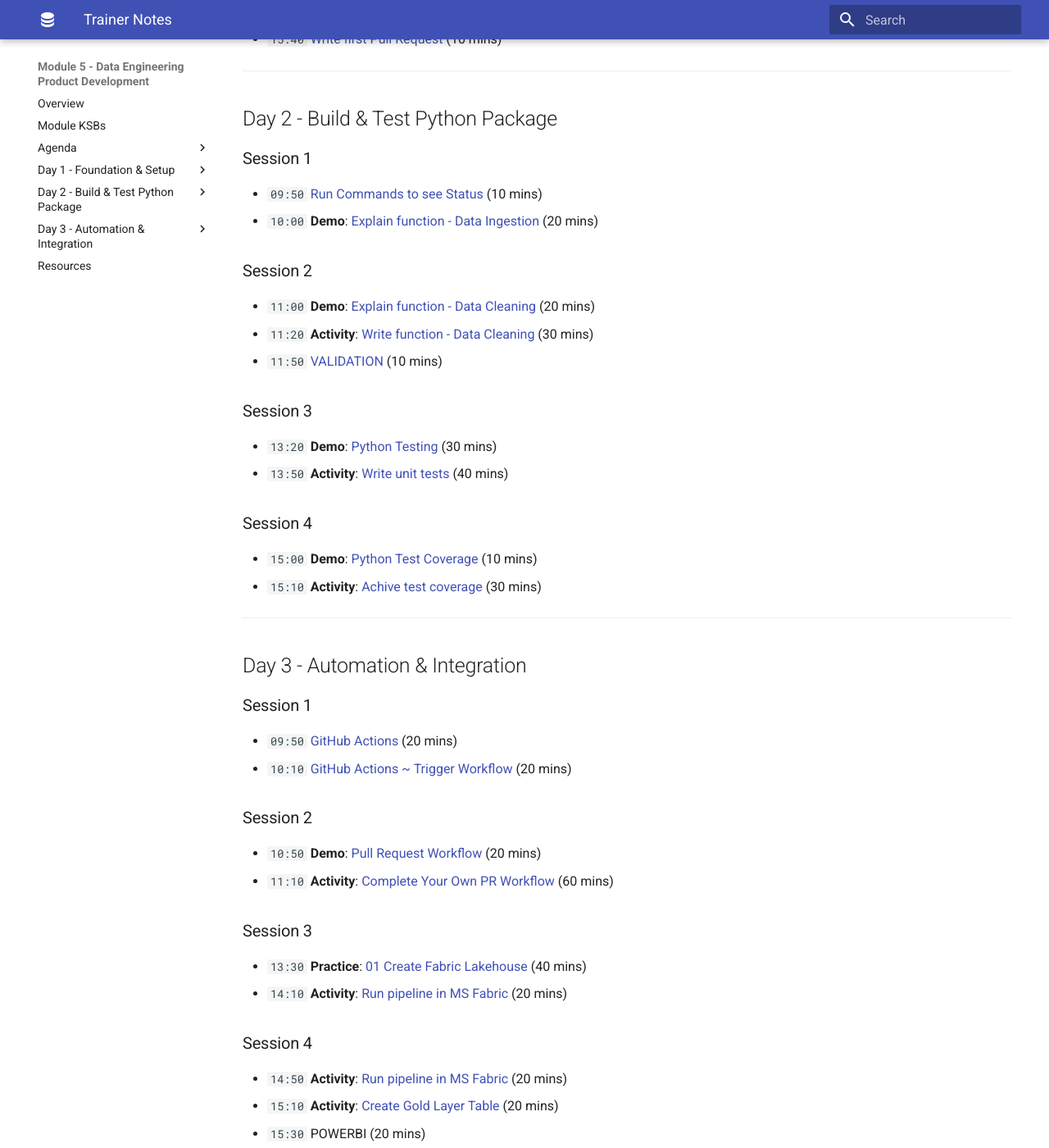
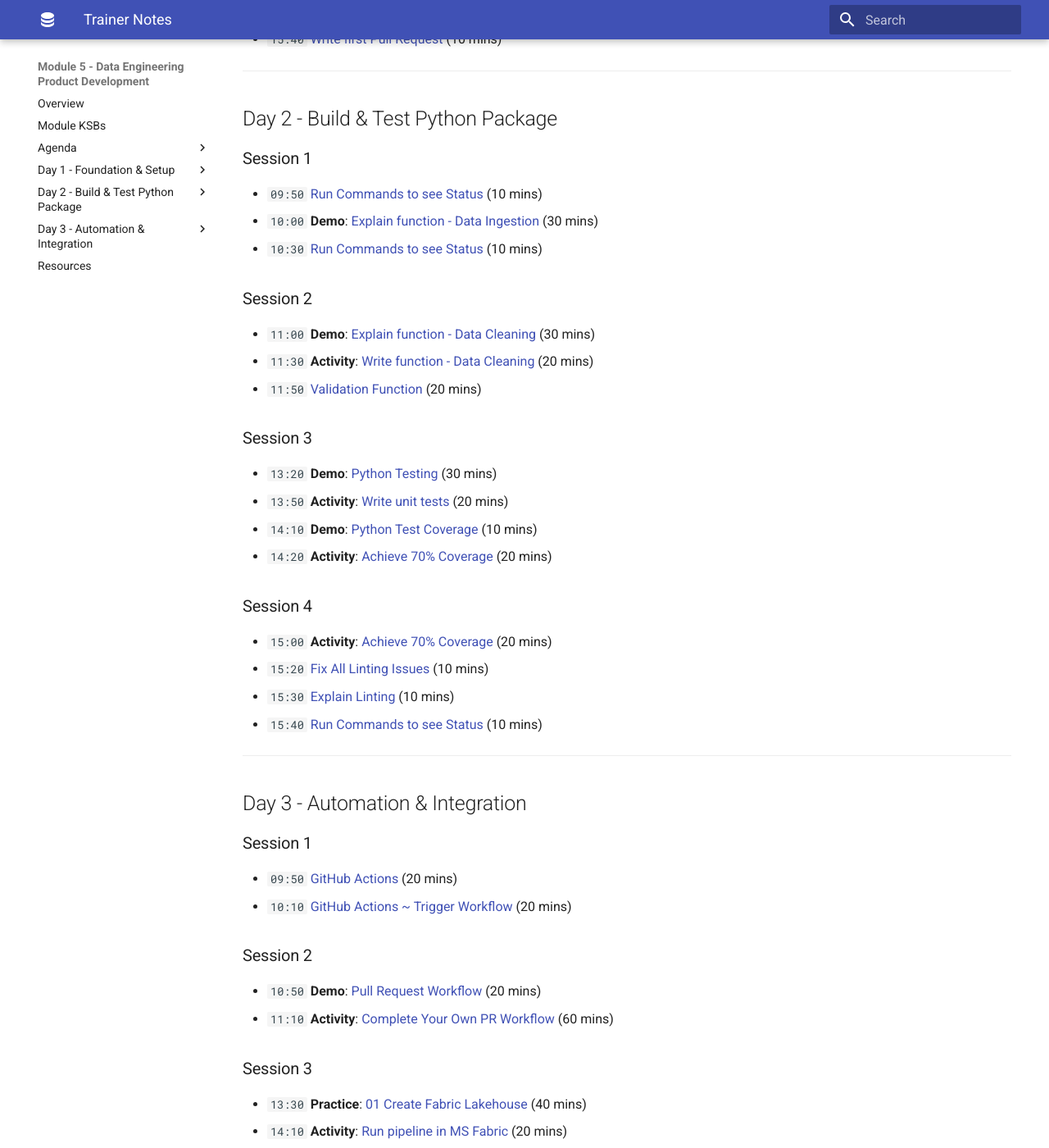
Before and after one commit to qaalabs/DE5M5, an MkDocs documentation site: the page built from docs/trainer.md, in a window 1280 px wide and 1400 px high, scrolled down 1056 px. Shown: the whole window at 82% size. Built offline with MkDocs 1.6.1 and Material for MkDocs 9.7.7, drawn with Linux system fonts in a browser that asks for light colours.

Commit message:
Auto commit by uthisha

```diff
--- a/docs/trainer.md
+++ b/docs/trainer.md
@@ -40,23 +40,28 @@
 ### Session 1
 
 - `09:50` [Run Commands to see Status](labs/23-yardstick.md) (10 mins)
-- `10:00` **Demo**: [Explain function - Data Ingestion](day2/ingestion.md) (20 mins)
+- `10:00` **Demo**: [Explain function - Data Ingestion](day2/ingestion.md) (30 mins)
+- `10:30` [Run Commands to see Status](labs/23-yardstick.md) (10 mins)
 
 ### Session 2
 
-- `11:00` **Demo**: [Explain function - Data Cleaning](day2/cleaning.md) (20 mins)
-- `11:20` **Activity**: [Write function - Data Cleaning](day2/cleaning-enhancements.md) (30 mins)
-- `11:50` [VALIDATION](day2/validation.md) (10 mins)
+- `11:00` **Demo**: [Explain function - Data Cleaning](day2/cleaning.md) (30 mins)
+- `11:30` **Activity**: [Write function - Data Cleaning](day2/cleaning-enhancements.md) (20 mins)
+- `11:50` [Validation Function](day2/validation.md) (20 mins)
 
 ### Session 3
 
 - `13:20` **Demo**: [Python Testing](day2/python-testing.md) (30 mins)
-- `13:50` **Activity**: [Write unit tests](day2/cleaning-tests.md) (40 mins)
+- `13:50` **Activity**: [Write unit tests](day2/cleaning-tests.md) (20 mins)
+- `14:10` **Demo**: [Python Test Coverage](day2/coverage.md) (10 mins)
+- `14:20` **Activity**: [Achieve 70% Coverage](day2/coverage-goal.md) (20 mins)
 
 ### Session 4
 
-- `15:00` **Demo**: [Python Test Coverage](day2/coverage.md) (10 mins)
-- `15:10` **Activity**: [Achive test coverage](day2/coverage-goal.md) (30 mins)
+- `15:00` **Activity**: [Achieve 70% Coverage](day2/coverage-goal.md) (20 mins)
+- `15:20` [Fix All Linting Issues](day2/linting-fixes.md) (10 mins)
+- `15:30` [Explain Linting](day2/lintinging.md) (10 mins)
+- `15:40` [Run Commands to see Status](labs/23-yardstick.md) (10 mins)
 
 ---
 
--- a/mkdocs.yml
+++ b/mkdocs.yml
@@ -29,16 +29,20 @@ nav:
 
   - "Day 2 - Build & Test Python Package":
     - "🌅 Welcome to Day 2 of DE5 Module 5": labs/21-setup.md
-    - "🖥️ VM Setup": labs/22-python-setup.md
+    - "🖥️ VM Setup + LOD Setup": labs/22-python-setup.md
     - "Run Commands to see Status": labs/23-yardstick.md
     - "Explain function - Data Ingestion": day2/ingestion.md
+    - "Run Commands to see Status": labs/23-yardstick.md
     - "Explain function - Data Cleaning": day2/cleaning.md
     - "Write function - Data Cleaning": day2/cleaning-enhancements.md
-    - "VALIDATION": day2/validation.md
+    - "Validation Function": day2/validation.md
     - "Python Testing": day2/python-testing.md
     - "Write unit tests": day2/cleaning-tests.md
     - "Python Test Coverage": day2/coverage.md
-    - "Achive test coverage": day2/coverage-goal.md
+    - "Achieve 70% Coverage": day2/coverage-goal.md
+    - "Fix All Linting Issues": day2/linting-fixes.md
+    - "Explain Linting": day2/lintinging.md
+    - "Run Commands to see Status": labs/23-yardstick.md
 
   - "Day 3 - Automation & Integration":
     - "GitHub Actions": day3/github-actions.md
```
Also changed, not shown: docs/agenda/day2.md (+9 -9 lines), zensical.toml (+7 -3 lines).
